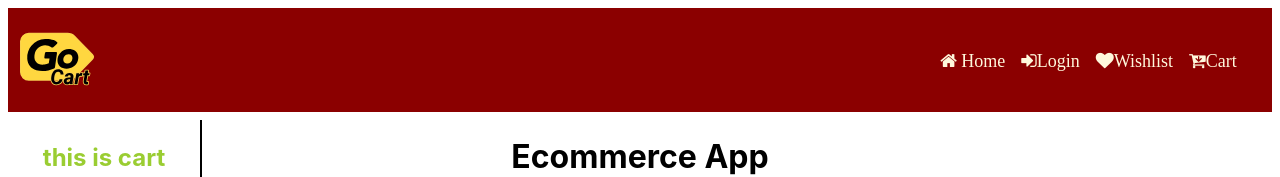
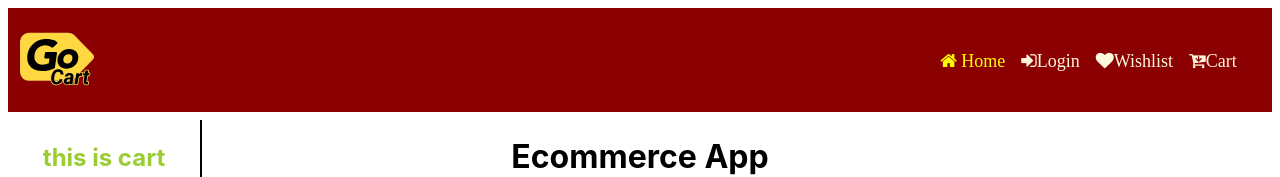
Before and after one commit to sam-0905/Ecommerce, a React (Vite) app: page / in a window 1280 px wide. Shown: the top 177 px of the page. Built offline with nearby package versions, Linux system fonts and the light colour scheme.

Commit message:
Rectified home path/Link

```diff
--- a/src/Pages/Header.jsx
+++ b/src/Pages/Header.jsx
@@ -22,7 +22,7 @@ const Header = () => {
     <div className="header">
          <Title/>
     <nav className="Nav link ">
-        <NavLink style={getActiveLink} to="/c">
+        <NavLink style={getActiveLink} to="/">
         <i className="fa fa-home container"> Home  </i>
         </NavLink>
         <NavLink style={getActiveLink} to="/login">
```
